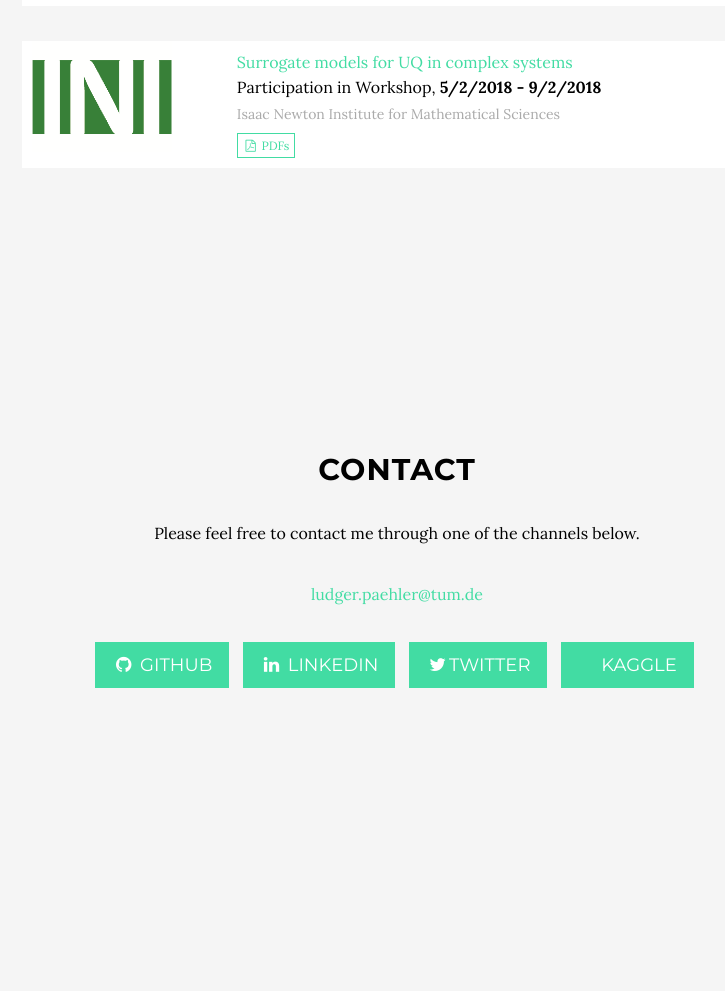
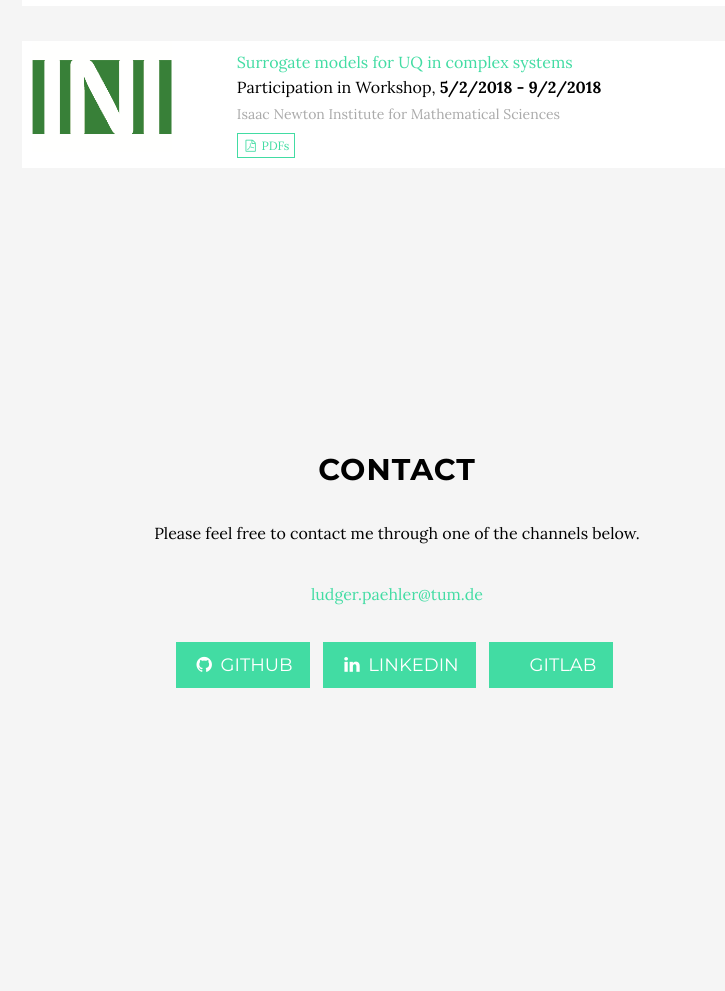
Before and after one commit to ludgerpaehler/ludgerpaehler.github.io, a website: page index.html in a window 1280 px wide. Shown: the part 3513-4504 px from the top of the page, without its empty margins (243-968 px from the left). Drawn offline with Linux system fonts and the light colour scheme; a script that the page names is missing; some icons are missing.

Commit message:
Deletion of Twitter handle and Kaggle handle, addition of Gitlab link.

```diff
--- a/index.html
+++ b/index.html
@@ -241,10 +241,7 @@
                         <a href="https://www.linkedin.com/in/ludgerpaehler" target="_blank" class="btn btn-default btn-lg"><i class="fa fa-linkedin fa-fw"></i> <span class="network-name">LinkedIn</span></a>
                     </li>
                     <li>
-                        <a href="https://twitter.com/ludgerp93" target="_blank" class="btn btn-default btn-lg"><i class="fa fa-twitter fa-fw"></i><span class="network-name">Twitter</span></a>
-                    </li>
-                    <li>
-                        <a href="https://www.kaggle.com/lpaehler" target="_blank" class="btn btn-default btn-lg"><i class="fa fa-gitlab fa-fw"></i><span class="network-name">Kaggle</span></a>
+                        <a href="https://gitlab.lrz.de/ge98yoq" target="_blank" class="btn btn-default btn-lg"><i class="fa fa-gitlab fa-fw"></i><span class="network-name">Gitlab</span></a>
                     </li>
                     <br><br><br><br><br><br><br><br><br><br><br><br><br><br><br><br>
                 </ul>
```
